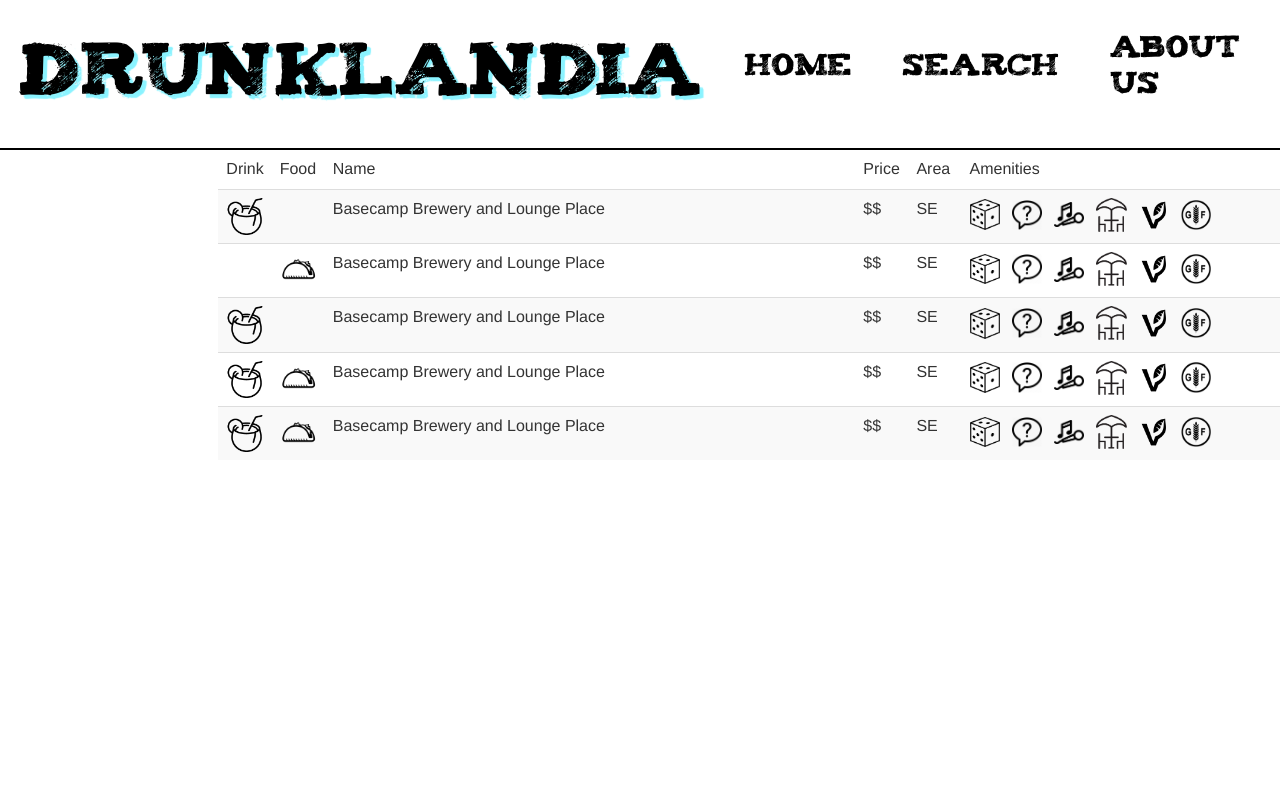
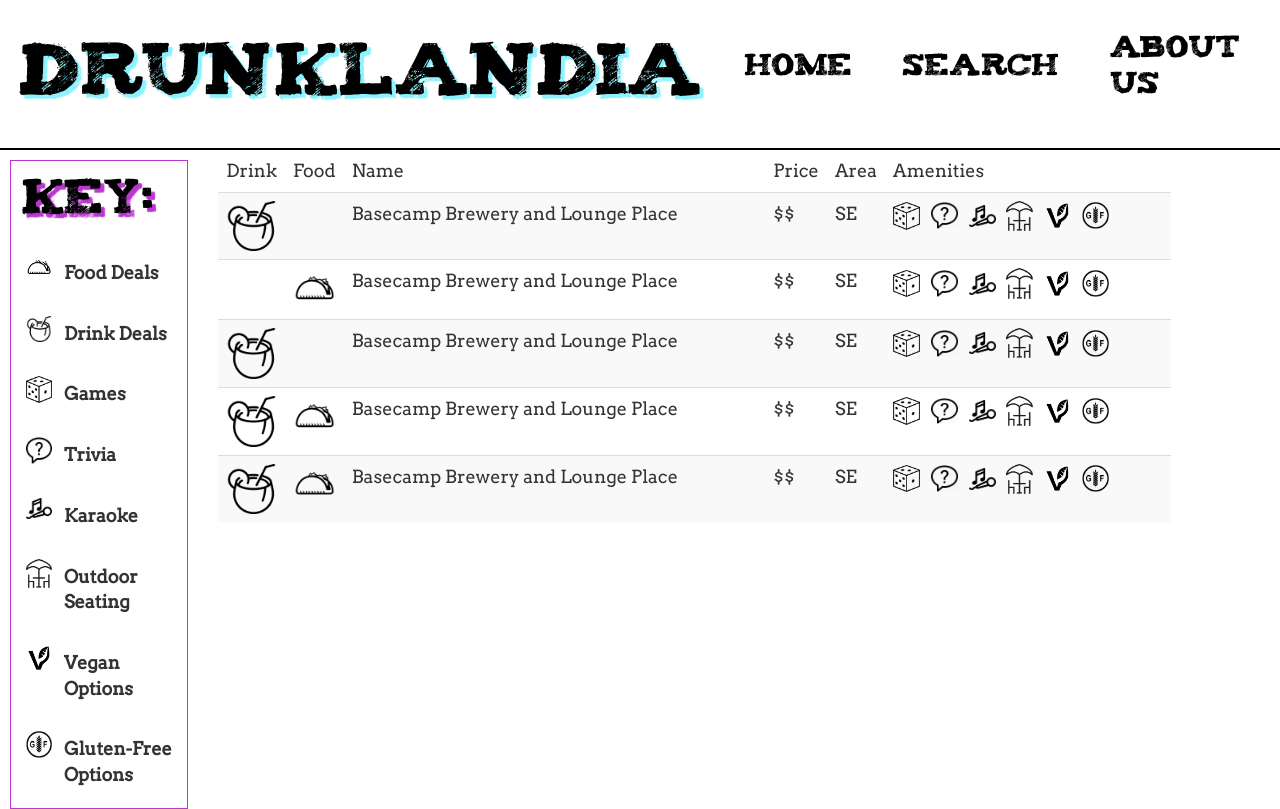
Before and after one commit to jaredeiseman/drunklandia, a plain HTML site: page results.html in a window 1280 px wide. Drawn offline with Linux system fonts and the light colour scheme.

Commit message:
create sidebar

```diff
--- a/css/styles.css
+++ b/css/styles.css
@@ -165,3 +165,55 @@ div.panel.panel-default {
 .name {
   vertical-align: center;
 }
+
+.sidebar-h2 {
+  font-family: Tiza;
+  font-size: 40px;
+  color: #000;
+  text-shadow: 4px 4px 1px #ba36d0;
+  padding-left: 10px;
+}
+
+.lead {
+  font-family: arvo;
+  font-size: 18px;
+}
+
+td {
+  font-family: arvo;
+  font-size: 18px;
+  padding-bottom: 20px;
+}
+
+.key-icon {
+  width: 17%;
+  padding-right: 10px;
+  padding-left: 10px;
+}
+
+.key-text {
+  font-family: Arvo;
+  font-size: 18px;
+  font-weight: bold;
+}
+
+#key {
+  border: 1px solid #ba36d0;
+  margin-top: 10px;
+  margin-left: 10px;
+  padding-bottom: 10px;
+}
+
+.table-div img {
+  float: left;
+  width: 15%;
+  clear: both;
+  margin-top: 20px;
+  margin-left: 15px;
+}
+
+.table-div p {
+  float: right;
+  width: 70%;
+  margin-top: 25px;
+}
--- a/results.html
+++ b/results.html
@@ -4,6 +4,7 @@
     <title>Drunklandia</title>
     <link rel="stylesheet" href="css/bootstrap.css" type="text/css" />
     <link rel="stylesheet" href="css/styles.css" type="text/css" />
+    <link href="https://fonts.googleapis.com/css?family=Arvo" rel="stylesheet">
     <script src="js/jquery-3.2.1.js"></script>
     <script src="js/bootstrap.js"></script>
     <script src="js/scripts.js"></script>
@@ -23,10 +24,27 @@
         </div>
       </div>
       <div class="row">
+        <!-- sidebar -->
         <div class="col-md-2">
+          <div id="key">
+            <h2 class="sidebar-h2">Key:</h2>
+            <div class="table-div clearfix">
+              <img src="img/foodicon.png" class="img-responsive"><p class="key-text"> Food Deals</p>
+              <img src="img/drinkicon.ico" class="img-responsive"><p class="key-text"> Drink Deals</p>
+              <img src="img/games.png" class="img-responsive"><p class="key-text"> Games</p>
+              <img src="img/trivia.png" class="img-responsive"><p class="key-text"> Trivia</p>
+              <img src="img/karaoke.png" class="img-responsive"><p class="key-text"> Karaoke</p>
+              <img src="img/patio.png" class="img-responsive">
+              <p class="key-text"> Outdoor Seating
+              </p>
+              <img src="img/vegan.png" class="img-responsive"><p class="key-text"> Vegan Options</p>
+              <img src="img/gluten-free.png" class="img-responsive"><p class="key-text"> Gluten-Free Options </p>
+            </div>
+          </div>
+          <!-- end key table -->
 
         </div>
-        <div class="col-md-10">
+        <div class="col-md-9">
           <table class="table-striped table">
             <thead>
               <td>Drink
```
Also changed, not shown: about.html (+2 -2 lines), index.html (+3 -2 lines).
